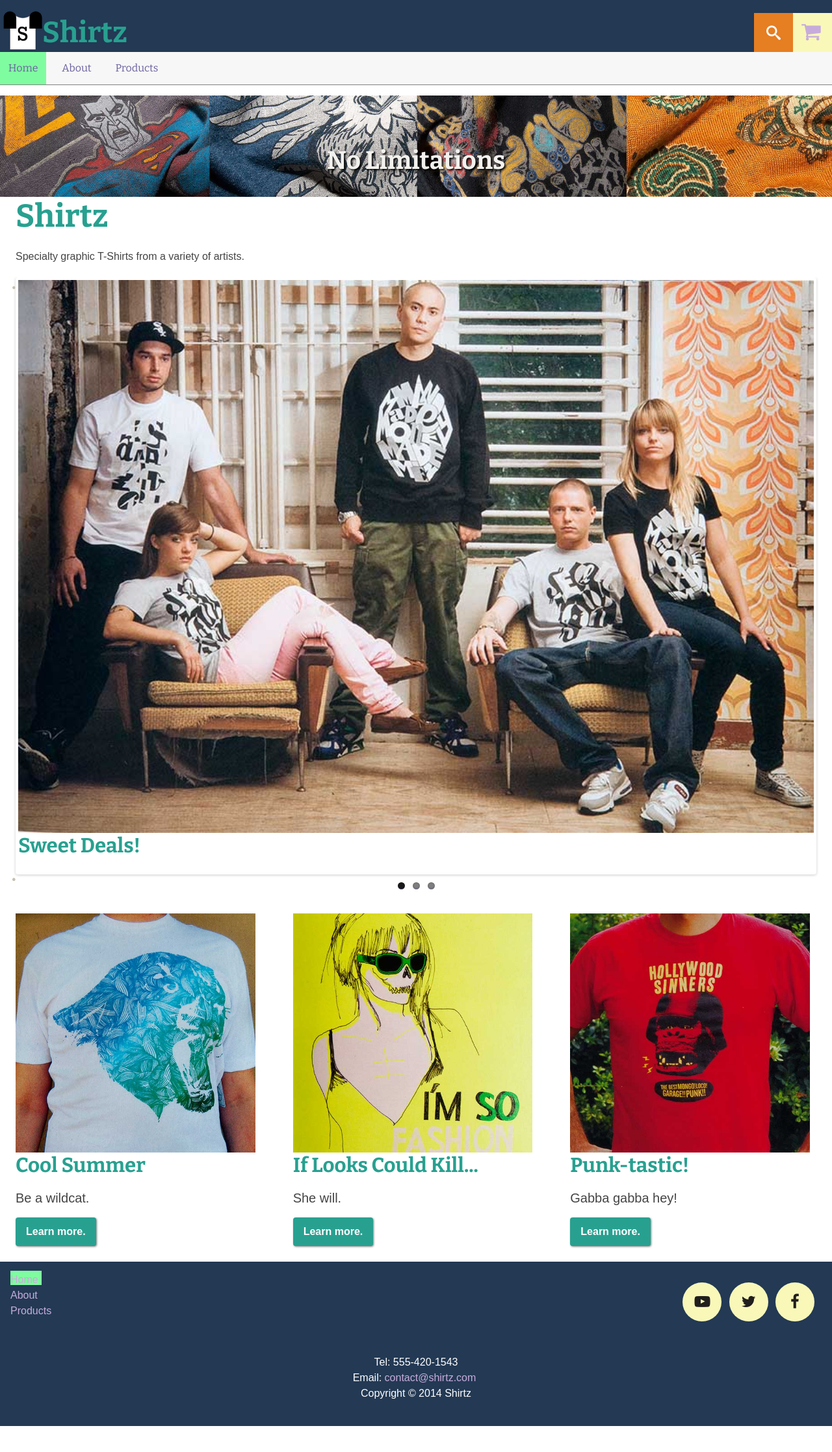
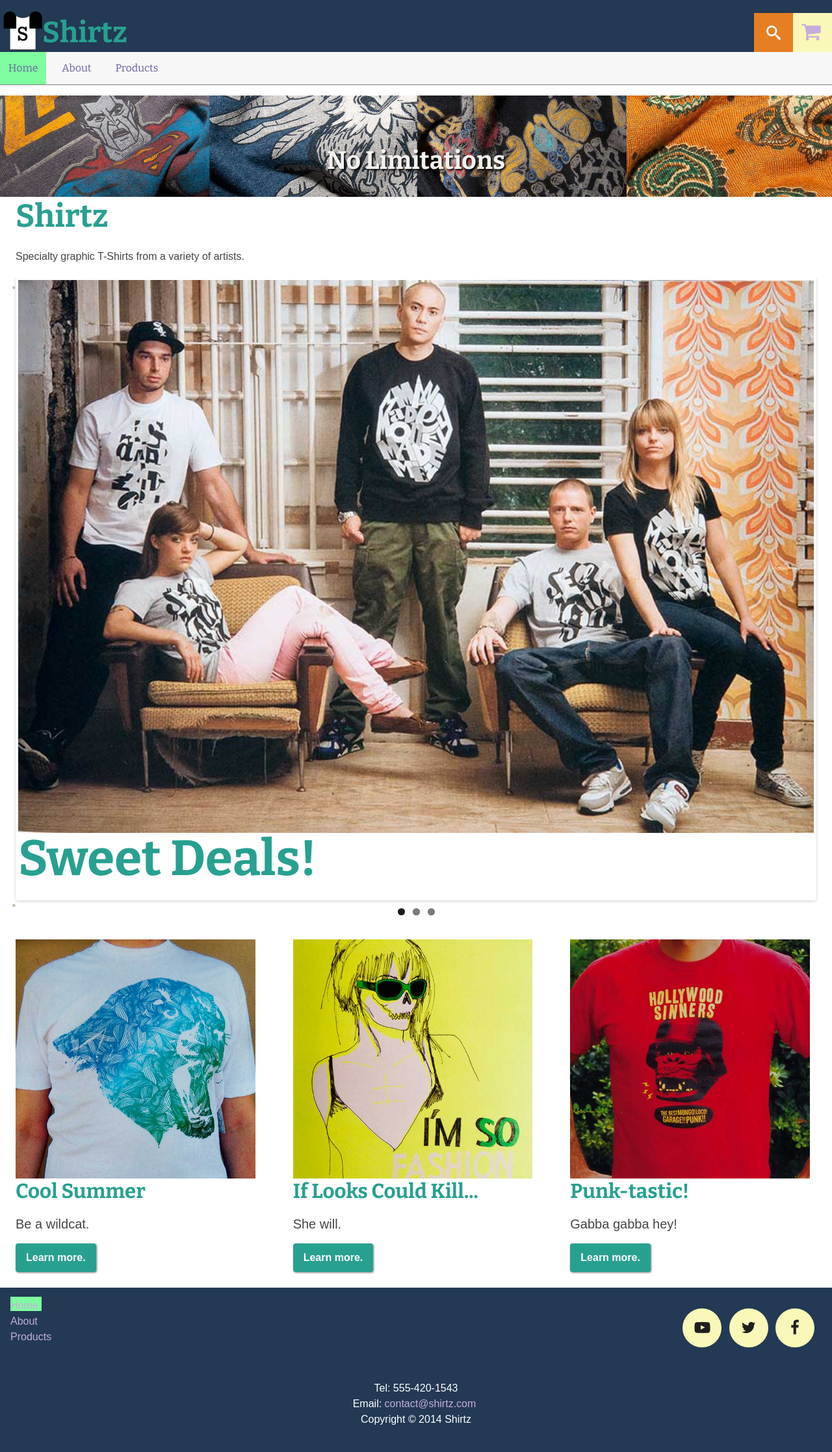
Before and after one commit to mart0855/ecommerce-website, a Jekyll site: the page built from index.html, in a window 1280 px wide. Shown: the whole page at 65% size. Built offline with Jekyll 4.4.1, drawn with Linux system fonts in a browser that asks for light colours; nearby versions of some CDN libraries; Markdown is read by kramdown in place of the engine named in the settings; before the commit the page ends 2195 px from its top, so only the background shows below that.

Commit message:
Increased size of h3 on index

```diff
--- a/index.html
+++ b/index.html
@@ -20,17 +20,17 @@
 	    <li>
 				<a href="{{site.baseurl}}/products/mens"><img src="{{site.baseurl}}/images/slide1.jpg"/>
 			</a>
-	      <h3>Sweet Deals!</h3>
+	      <h3 class="yotta">Sweet Deals!</h3>
 	    </li>
 	    <li>
 	      <a href="{{site.baseurl}}/products/womens"><img src="{{site.baseurl}}/images/slide2.jpg"/>
 	    	</a>
-	      <h3>Female Urban Decay.</h3>
+	      <h3 class="yotta">Female Urban Decay.</h3>
 	    </li>
 	    <li>
 	      <a href="{{site.baseurl}}/products"><img src="{{site.baseurl}}/images/slide3.jpg"/>
 	    </a>
-	     <h3>Intricate. Vibrant. Imaginative.</h3>
+	     <h3 class="yotta">Intricate. Vibrant. Imaginative.</h3>
 	    </li>
 	  </ul>
 		</div>
```
